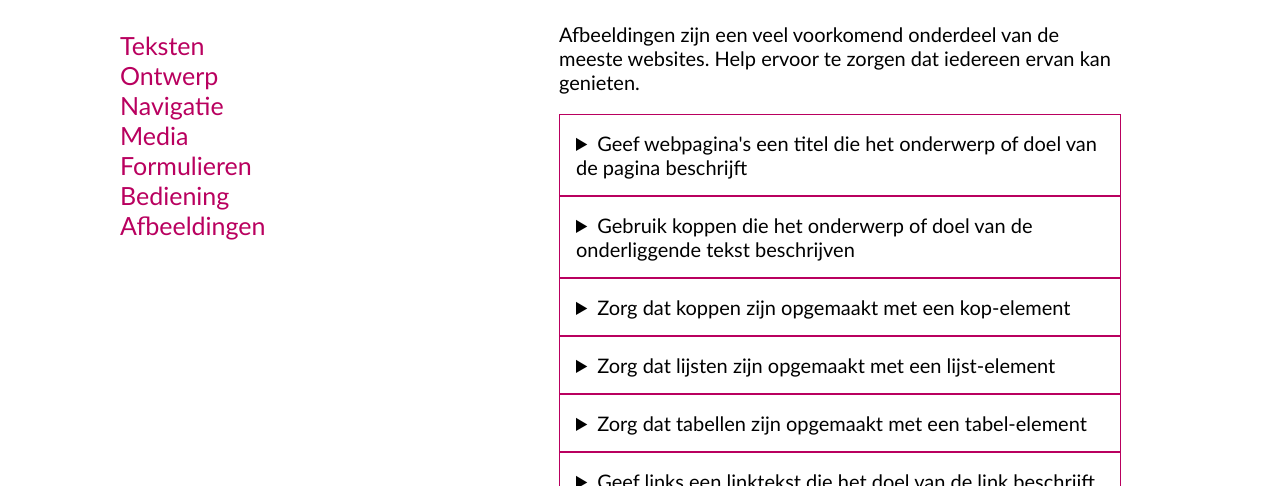
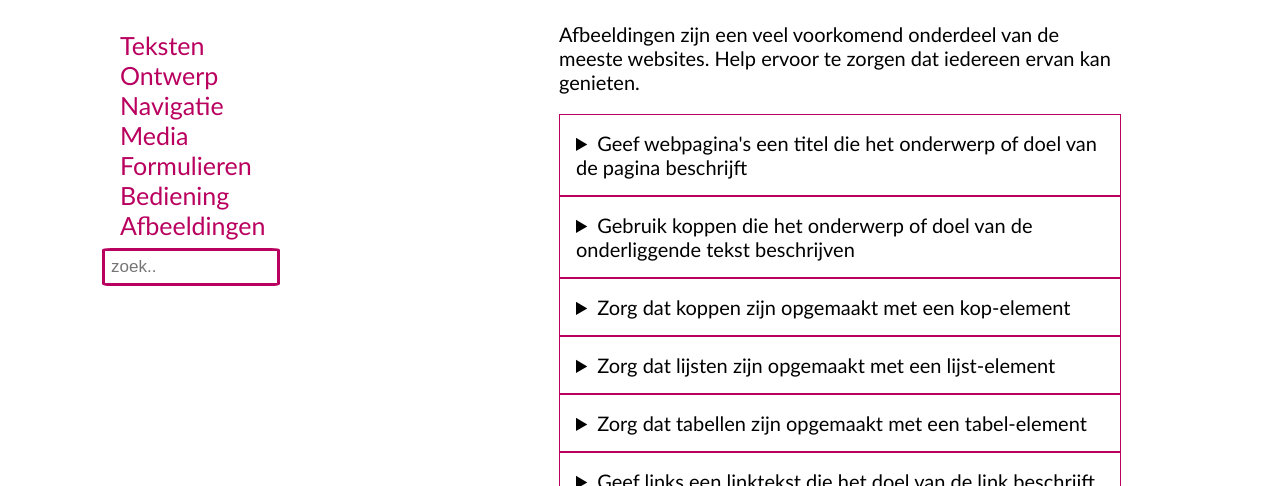
Before and after one commit to GijsvdP21/Vervoerregio, a plain HTML site: page index.html in a window 1280 px wide. Shown: the part 755-1241 px from the top of the page. Drawn offline with Linux system fonts and the light colour scheme.

Commit message:
update searchbar

```diff
--- a/index.html
+++ b/index.html
@@ -21,7 +21,6 @@
     <h1 class="header_title">Jouw website voor iedereen toegankelijk</h1>
     <section class="intro">
       <p>hallo</p>
-    </section>
     </section>
   </header>
   <main>
@@ -50,6 +49,10 @@
             </li>
             <li class="side-nav-text">
               <a href="#afbeeldingen">Afbeeldingen</a>
+            </li>
+            <li class="side-nav-text">
+              <input id="searchbar" class="searchbar" onkeyup="search_animal()" type="text" name="search"
+                placeholder="zoek..">
             </li>
           </ul>
         </nav>
--- a/script.js
+++ b/script.js
@@ -4,3 +4,19 @@ document.querySelector("#share-button").addEventListener("click", function () {
         url: window.location.href
     });
 });
+
+
+function search_animal() {
+    let input = document.getElementById('searchbar').value
+    input = input.toLowerCase();
+    let x = document.getElementsByClassName('alle-tekst');
+
+    for (i = 0; i < x.length; i++) {
+        if (!x[i].innerHTML.toLowerCase().includes(input)) {
+            x[i].style.display = "none";
+        }
+        else {
+            x[i].style.display = "block";
+        }
+    }
+}
--- a/style/style.css
+++ b/style/style.css
@@ -337,4 +337,14 @@ details[open] summary {
         border-radius: 0px 0px 5rem 0px;
     }
 
+    .searchbar {
+        border: 3px solid #b9005f;
+        border-radius: 5%;
+        width: 10rem;
+        float: right;
+        padding: 6px;
+        margin-top: 8px;
+        margin-right: 16px;
+        font-size: 17px;
+    }
 }
```
